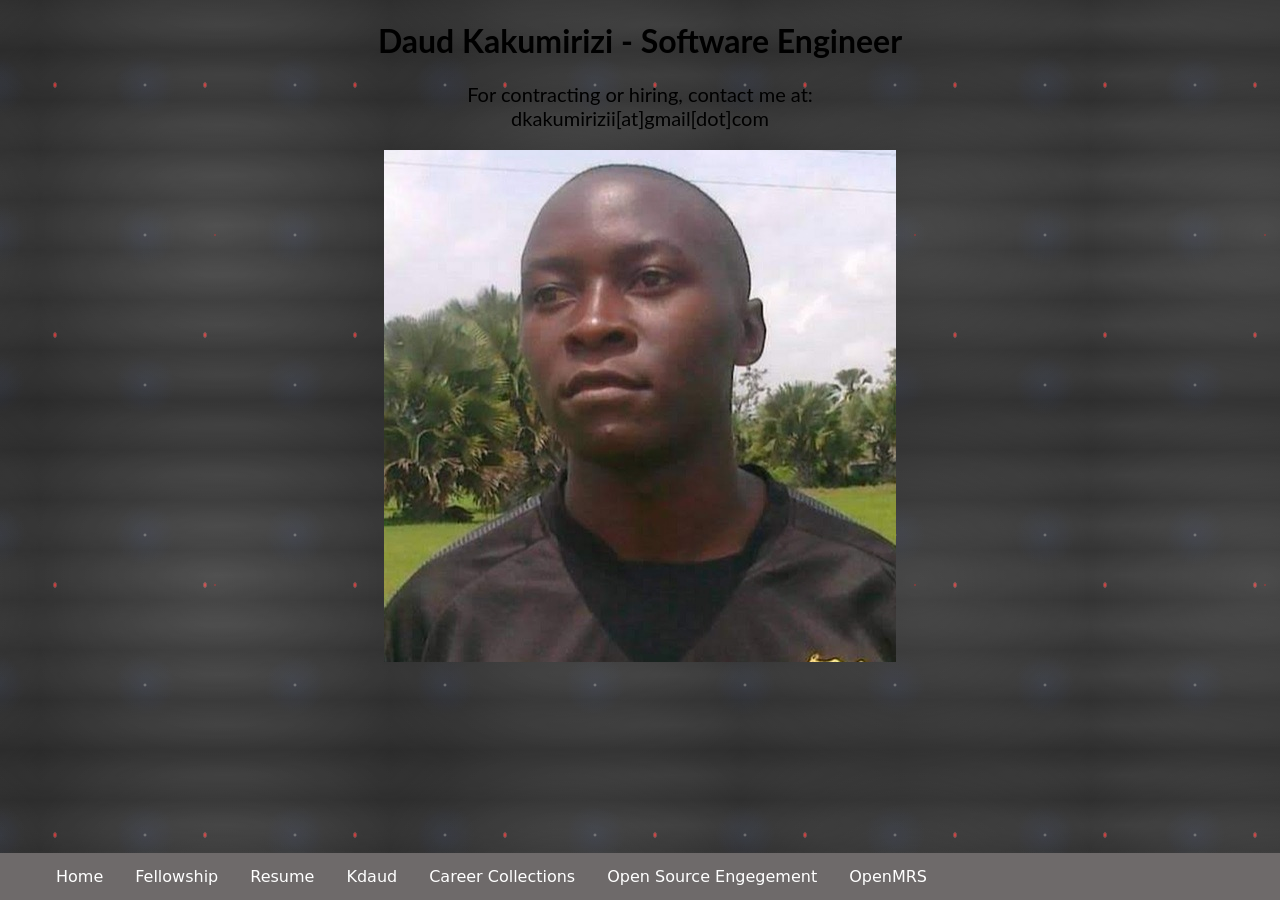
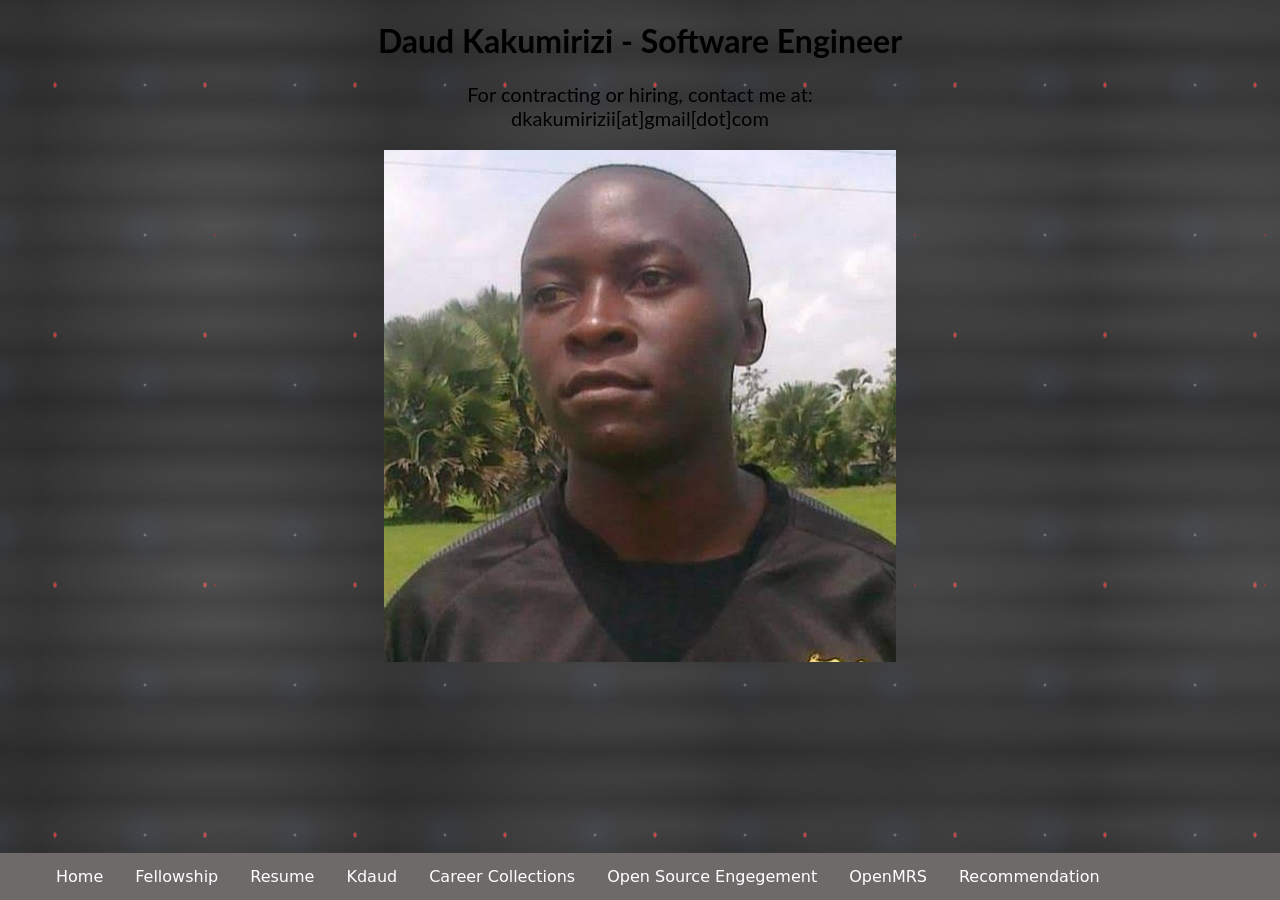
Before and after one commit to kdaud/kdaud.github.io, a Jekyll site: the page index.html, which Jekyll copies as it is, in a window 1280 px wide. Built offline with Jekyll 4.4.1, drawn with Linux system fonts in a browser that asks for light colours.

Commit message:
Added a recommendation

```diff
--- a/index.html
+++ b/index.html
@@ -22,6 +22,7 @@
   <li><a target="_blank" href="https://kdaud.medium.com">Career Collections</a></li>
   <li><a target="_blank" href="https://talk.openmrs.org/u/kdaud/summary">Open Source Engegement</a></li>
   <li><a target="_blank" href="https://openmrs.org/">OpenMRS</a></li>
+  <li><a target="_blank" href="_recom/Herman.pdf">Recommendation</a></ul>
 </ul>
 
 </body>
```
Also changed, not shown: 2 other files.
